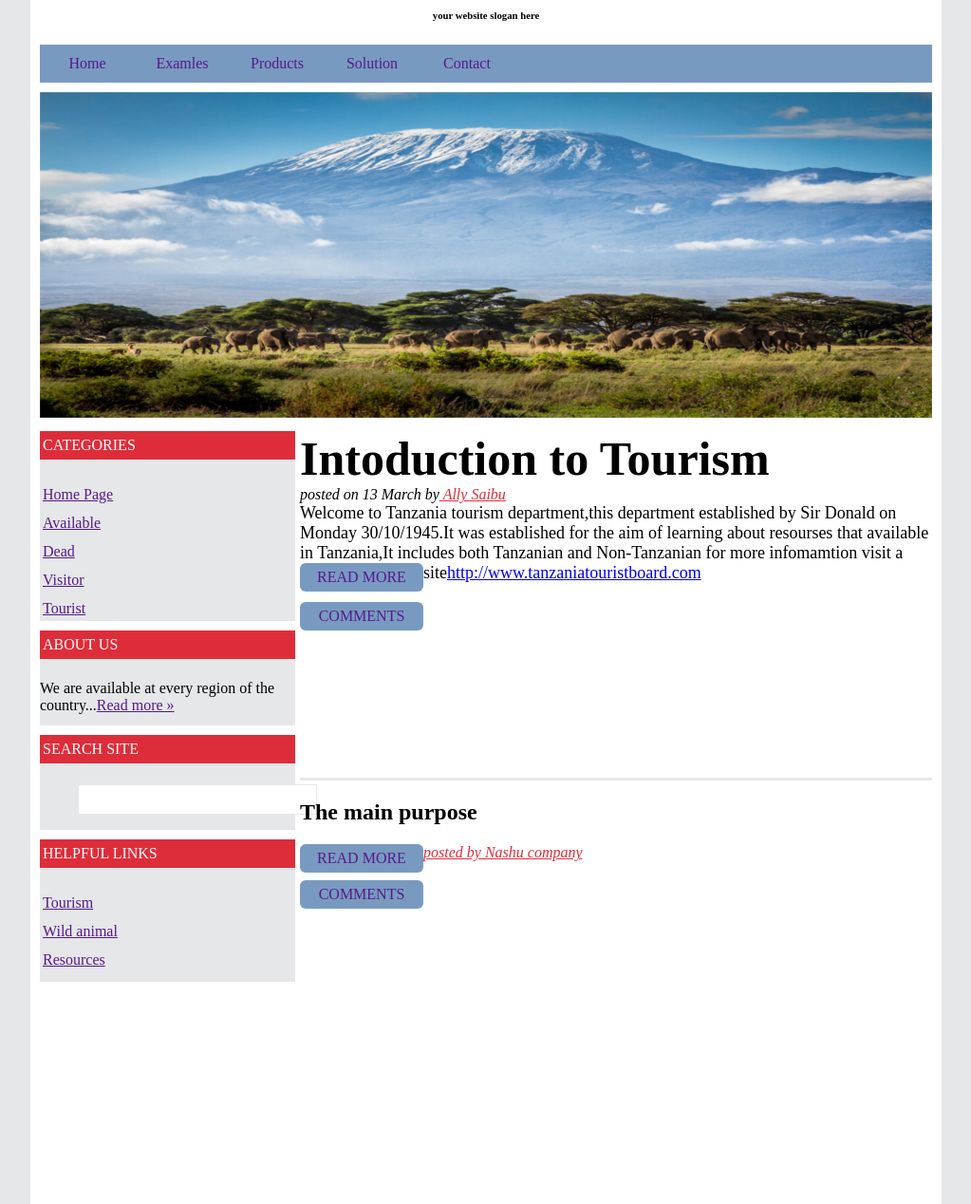
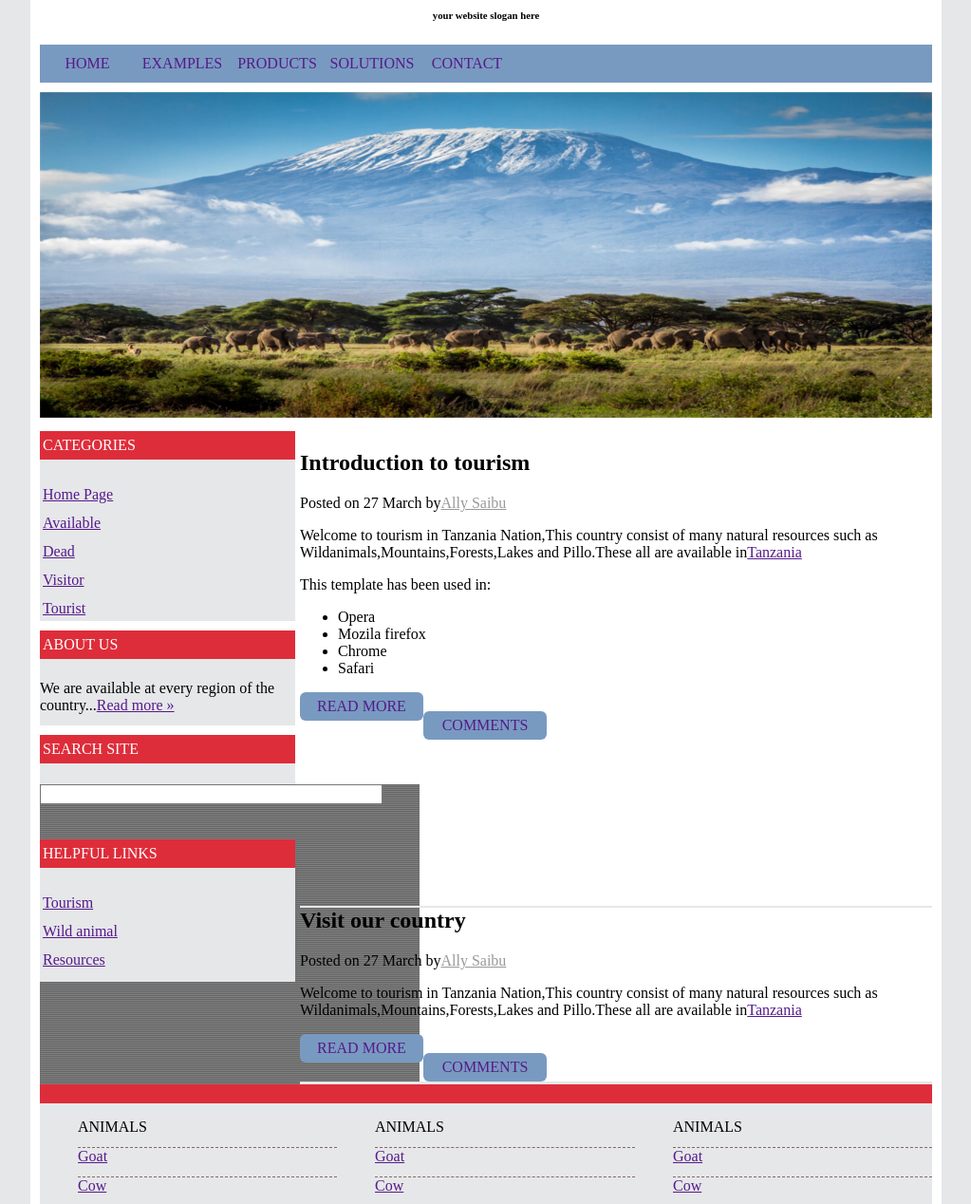
Before and after one commit to allyh/firstwebsite, a plain HTML site: page public_html/index.html in a window 1280 px wide. Shown: the part 126-1394 px from the top of the page at 95% size, without its empty margins (128-1151 px from the left). Drawn offline with Linux system fonts and the light colour scheme.

Commit message:
class name for sidebar has been changed

```diff
--- a/public_html/index.html
+++ b/public_html/index.html
@@ -14,15 +14,15 @@ and open the template in the editor.
     <body>
         <div class="container">
             <div class="content">
-                <h1>COMPANY <span>NAME</span></h1>
+                <h1><span style="color: #799ac0;">COMPANY</span> <span>NAME</span></h1>
                 <h6>your website slogan here</h6>
                 <div id="menu">
                     <ol>
-                        <li><a href="">Home</a></li>
-                        <li><a href="">Examles</a></li>
-                        <li><a href="">Products</a></li>
-                        <li><a href="">Solution</a></li>
-                        <li><a href="">Contact</a></li>
+                        <li><a href="">HOME</a></li>
+                        <li><a href="">EXAMPLES</a></li>
+                        <li><a href="">PRODUCTS</a></li>
+                        <li><a href="">SOLUTIONS</a></li>
+                        <li><a href="">CONTACT</a></li>
                     </ol>
                 </div>
                 <div class="separator"></div>
@@ -42,13 +42,14 @@ and open the template in the editor.
                     <div class="separator"></div>
                     <div class="sidebar2">
                         <h4>ABOUT US</h4>
-                        We are available at every region of the country...<a href="">Read more &#187;</a>
+                        <p>We are available at every region of the country...<a href="">Read more &#187;</a></p>
                     </div>
                     <div class="separator"></div>
                     <div class="sidebar3">
                         <h4>SEARCH SITE</h4>
-                        <div class="site"></div>
-                        <div class="search"></div>
+                        <form class="forms">
+                            <input type="text" size="42">
+                        </form>
                     </div>
                     <div class="separator"></div>
                     <div class="sidebar4">
@@ -59,26 +60,36 @@ and open the template in the editor.
                             <li><a href="">Resources</a></li>
                         </ul>
                     </div>
+                    <div class="side"></div>
                 </div>
                 <div id="separator"></div>
                 <div class="main-content">
-                    <p1>Intoduction to Tourism</p1>
-                    <p2>posted on 13 March by<span> Ally Saibu</span></p2>
-                    <p3>Welcome to Tanzania tourism department,this department established by Sir Donald on Monday 30/10/1945.It was established for the aim of learning about resourses that available in Tanzania,It includes both Tanzanian and Non-Tanzanian for more infomamtion visit a site<a href="http://www.tanzaniatouristboard.com">http://www.tanzaniatouristboard.com</a> </p3>
+                    <div class="article">
+                        <h2>Introduction to tourism</h2>
+                        <div class="info">Posted on 27 March by<span style="text-decoration: underline;color: #999999;">Ally Saibu</span> </div>
+                        <p>Welcome to tourism in Tanzania Nation,This country consist of many natural resources such as Wildanimals,Mountains,Forests,Lakes and Pillo.These all are available in<a href="">Tanzania</a></p>
+                        <p>This template has been used in:</p>
+                        <ul>
+                            <li>Opera</li>
+                            <li>Mozila firefox</li>
+                            <li>Chrome</li>
+                            <li>Safari</li>
+                        </ul>
+                        <div class="comment1"><a href="">READ MORE</a></div>
+                        <div class="separator"></div>
+                        <div class="separator"></div>
+                        <div class="comment2"><a href="">COMMENTS</a></div>
+                    </div>
+                    <h2>Visit our country</h2>
+                    <div class="info">Posted on 27 March by<span style="text-decoration: underline;color: #999999;">Ally Saibu</span> </div>
+                    <p>Welcome to tourism in Tanzania Nation,This country consist of many natural resources such as Wildanimals,Mountains,Forests,Lakes and Pillo.These all are available in<a href="">Tanzania</a></p>
                     <div class="comment1"><a href="">READ MORE</a></div>
                     <div class="separator"></div>
                     <div class="separator"></div>
                     <div class="comment2"><a href="">COMMENTS</a></div>
                 </div>
                 <div class="separator"></div>
-                <div class="article">
-                    <h2>The main purpose</h2>
-                    <span style="text-decoration: underline;font-style: italic;">posted by Nashu company</span>
-                    <div class="comment1"><a href="">READ MORE</a></div>
-                    <div class="separator"></div>
-                    <div class="separator"></div>
-                    <div class="comment2"><a href="">COMMENTS</a></div>
-                </div>
+
                 <div class="footer">
                     <div class="footerin">
                         <div class="clear">
@@ -106,7 +117,7 @@ and open the template in the editor.
                             </ul>
                         </div>
                     </div>
-                    <div class="symbol">&#169;Ally Saibu 2015.</div>
+                    <div class="symbol">&#169;Ally Saibu 2015.designed by Malatu</div>
                 </div>
                 <div class="separator"></div>
             </div>
```
